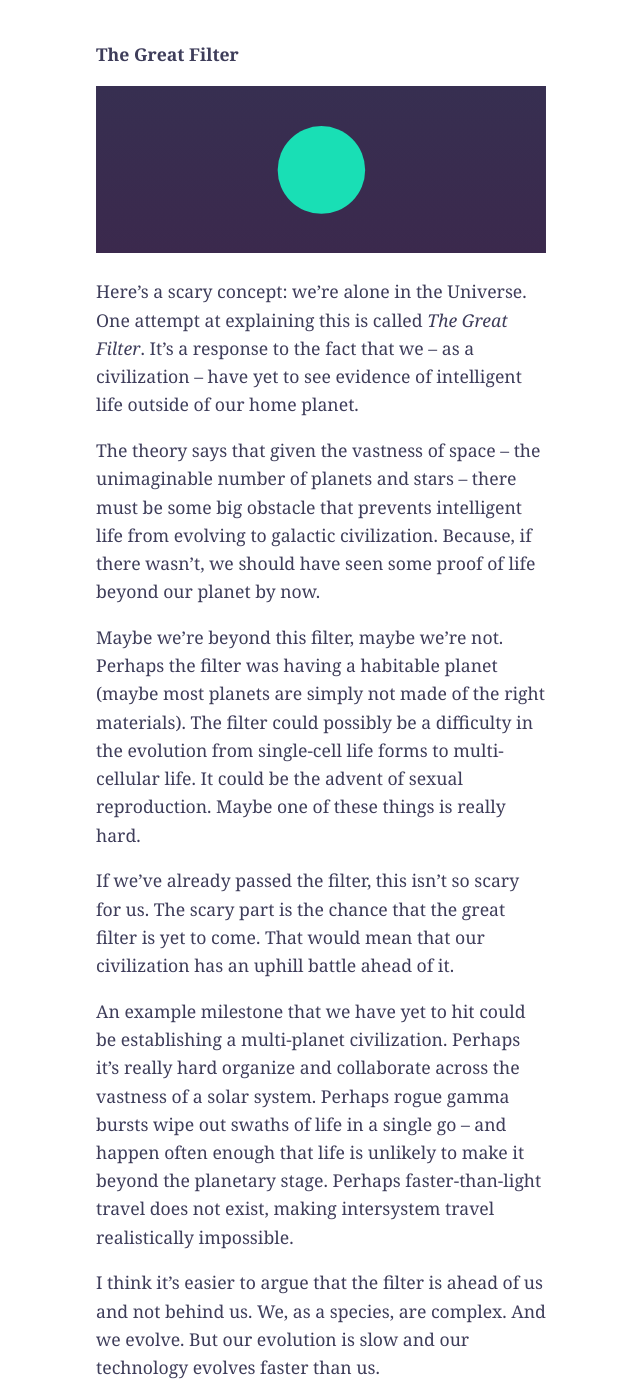
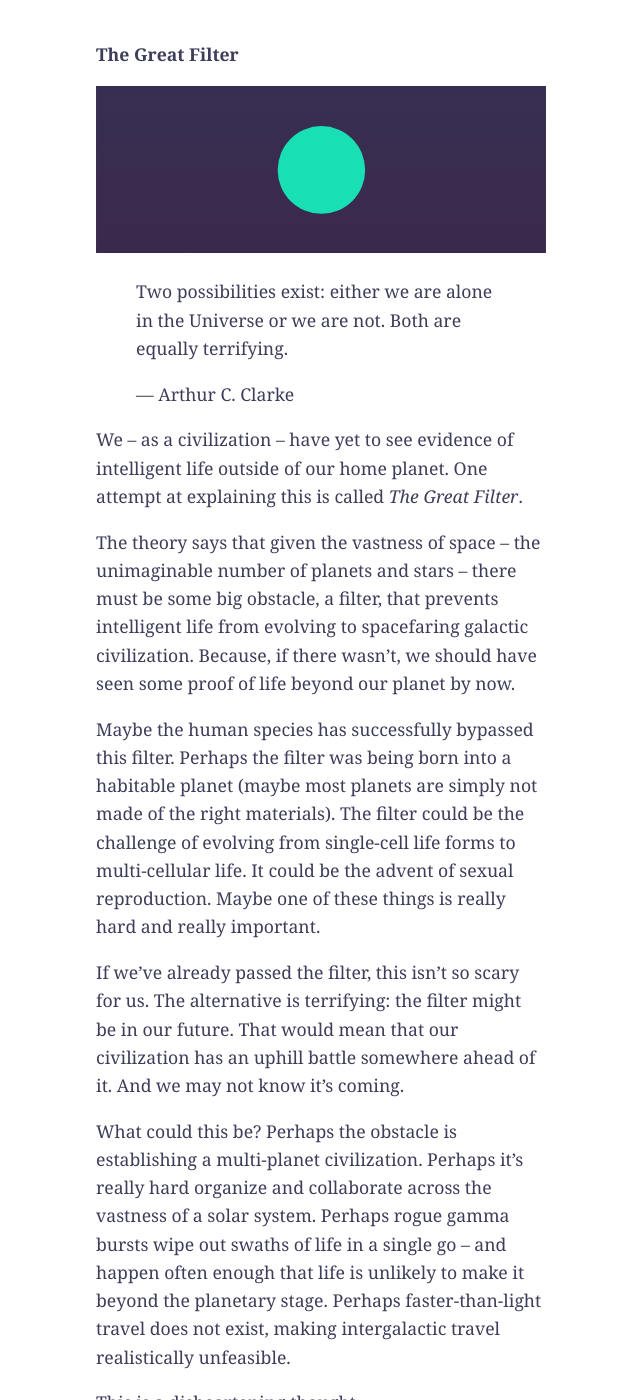
Before and after one commit to capshaw/508bce, a Jekyll site: the page built from posts/09.md, in a window 1280 px wide and 1400 px high. Shown: the whole window, without its empty margins (319-959 px from the left). Built offline with Jekyll 4.4.1, drawn with Linux system fonts in a browser that asks for light colours; some of the changed text lies outside the part shown.

Commit message:
Update 09

```diff
--- a/posts/09.md
+++ b/posts/09.md
@@ -6,20 +6,36 @@ in_navigation: true
 
 <img src="/static/img/posts/09.svg">
 
-Here's a scary concept: we're alone in the Universe. One attempt at explaining this is called *The Great Filter*. It's a response to the fact that we -- as a civilization -- have yet to see evidence of intelligent life outside of our home planet.
+> Two possibilities exist: either we are alone in the Universe or we are not. Both are equally terrifying.
+>
+> ― Arthur C. Clarke
 
-The theory says that given the vastness of space -- the unimaginable number of planets and stars -- there must be some big obstacle that prevents intelligent life from evolving to galactic civilization. Because, if there wasn't, we should have seen some proof of life beyond our planet by now.
+We -- as a civilization -- have yet to see evidence of intelligent life outside of our home planet. One attempt at explaining this is called *The Great Filter*.
 
-Maybe we're beyond this filter, maybe we're not. Perhaps the filter was having a habitable planet (maybe most planets are simply not made of the right materials). The filter could possibly be a difficulty in the evolution from single-cell life forms to multi-cellular life. It could be the advent of sexual reproduction. Maybe one of these things is really hard.
+The theory says that given the vastness of space -- the unimaginable number of planets and stars -- there must be some big obstacle, a filter, that prevents intelligent life from evolving to spacefaring galactic civilization. Because, if there wasn't, we should have seen some proof of life beyond our planet by now.
 
-If we've already passed the filter, this isn't so scary for us. The scary part is the chance that the great filter is yet to come. That would mean that our civilization has an uphill battle ahead of it.
+Maybe the human species has successfully bypassed this filter. Perhaps the filter was being born into a habitable planet (maybe most planets are simply not made of the right materials). The filter could be the challenge of evolving from single-cell life forms to multi-cellular life. It could be the advent of sexual reproduction. Maybe one of these things is really hard and really important.
 
-An example milestone that we have yet to hit could be establishing a multi-planet civilization. Perhaps it's really hard organize and collaborate across the vastness of a solar system. Perhaps rogue gamma bursts wipe out swaths of life in a single go -- and happen often enough that life is unlikely to make it beyond the planetary stage. Perhaps faster-than-light travel does not exist, making intersystem travel realistically impossible.
+If we've already passed the filter, this isn't so scary for us. The alternative is terrifying: the filter might be in our future. That would mean that our civilization has an uphill battle somewhere ahead of it. And we may not know it's coming.
 
-I think it's easier to argue that the filter is ahead of us and not behind us. We, as a species, are complex. And we evolve. But our evolution is slow and our technology evolves faster than us.
+What could this be? Perhaps the obstacle is establishing a multi-planet civilization. Perhaps it's really hard organize and collaborate across the vastness of a solar system. Perhaps rogue gamma bursts wipe out swaths of life in a single go -- and happen often enough that life is unlikely to make it beyond the planetary stage. Perhaps faster-than-light travel does not exist, making intergalactic travel realistically unfeasible.
 
-Because of this, I think we'll get to the point where our technology is so complex that no one member of our species could possibly hope to understand the massive amounts of state encoded in our machines or our political structure. At our current state -- how many people know how to build a cell phone? It's only a minuscule percentage of our population. Now imagine the same question asked for a interplanetary spaceship.
+This is a disheartening thought.
+
+I think it's easier to argue that the filter is ahead of us and not behind us. We, as a species, are complex. And we evolve. But our evolution is slow and our technology evolves faster than us. We will never escape this planet without our technological advances.
+
+My belief is that we'll get to the point where our technology is so complex that no one member of our species could possibly hope to understand the massive amounts of state encoded in our machines or our political structure. At our current state -- how many people know how to build a cell phone? It's only a minuscule percentage of our population. Now imagine the same question asked for a interplanetary spaceship.
 
 Our brains, and our ability to conceptualize the state of the world around us would have to grow leaps-and-bounds in order to make a multi-planet civilization work.
 
+<!-- SETI -->
+
+<!-- The Drake Equation -->
+
+<!-- Age of the universe -->
+
+<!-- Are we a simulation? -->
+
+<!-- Who cares if humans still exist? Are robots us? -->
+
 *(To be continued)*
```
